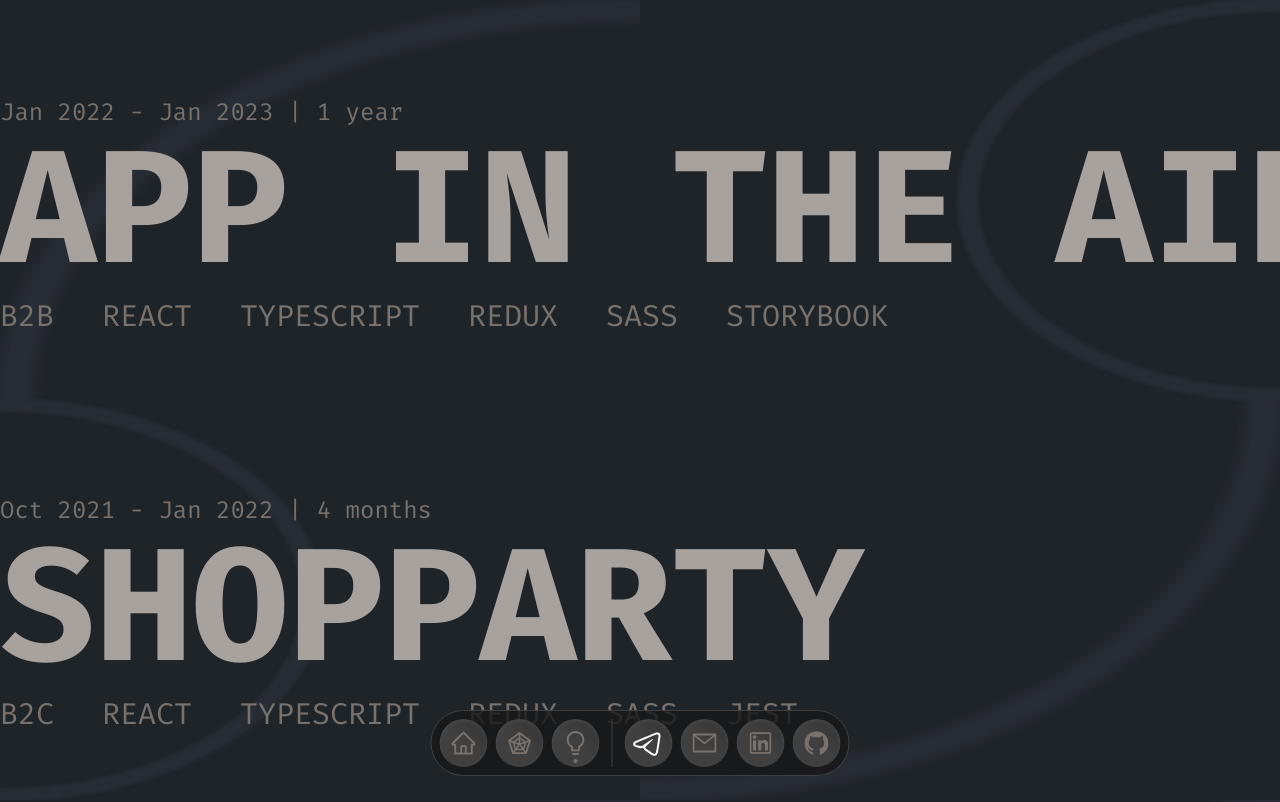
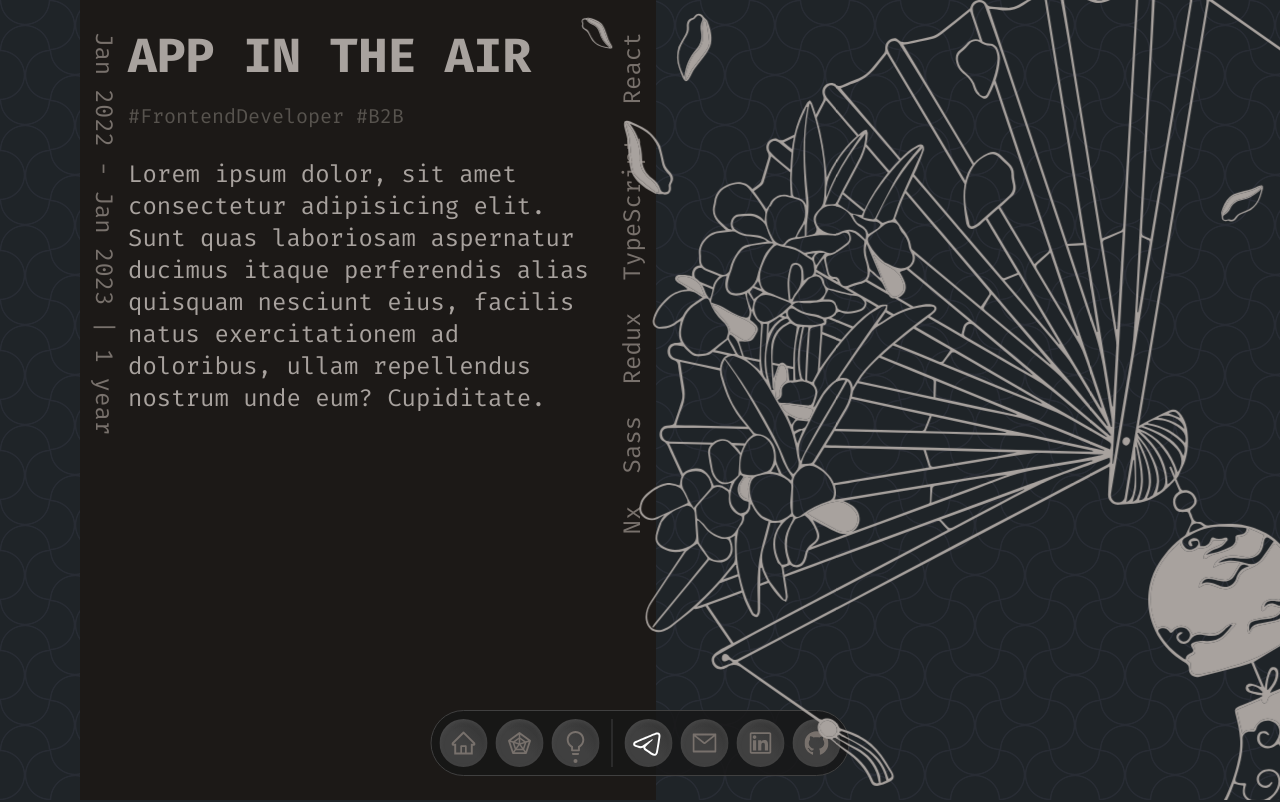
Before and after one commit to fenek-dev/fenek.me, a Next.js app: page /projects in a window 1280 px wide. Shown: the top 802 px of the page. Built offline with nearby package versions, Linux system fonts and the light colour scheme.

Commit message:
Start remading the projects page

```diff
--- a/app/(pages)/projects/page.tsx
+++ b/app/(pages)/projects/page.tsx
@@ -1,31 +1,15 @@
 import { ProjectLine } from "@/app/_modules/shared/atoms/ProjectLine";
 import React from "react";
+import { AppInTheAirSection } from "./sections/AppInTheAirSection";
 
 const Projects = () => {
   return (
-    <div className="text-white overflow-x-clip">
-      <div className="md:py-24 py-16 flex flex-col md:gap-40 gap-20">
-        <ProjectLine
-          href="https://business.appintheair.com"
-          technologies={[
-            "B2B",
-            "React",
-            "TypeScript",
-            "Redux",
-            "Sass",
-            "Storybook",
-          ]}
-          duration="Jan 2022 - Jan 2023 | 1 year"
-          index={0}
-        >
-          App in the Air
-        </ProjectLine>
+    <div className="absolute inset-0 snap-y snap-mandatory scroll-smooth overflow-y-auto overflow-x-hidden h-screen">
+      <AppInTheAirSection />
       <ProjectLine
         href="https://shop.shopparty.com"
         technologies={["B2C", "React", "TypeScript", "Redux", "Sass", "Jest"]}
         duration="Oct 2021 - Jan 2022 | 4 months"
-          direction={-1}
-          index={1}
       >
         ShopParty
       </ProjectLine>
@@ -40,11 +24,9 @@
           "Hermione",
         ]}
         duration="Jun 2021 - Oct 2021 | 5 months"
-          index={2}
       >
         Yandex
       </ProjectLine>
-      </div>
     </div>
   );
 };
--- /dev/null
+++ b/app/(pages)/projects/sections/AppInTheAirSection.tsx
@@ -0,0 +1,44 @@
+"use client";
+import React from "react";
+import SectionSvg from "../../../_modules/app/assets/sections/section1.svg";
+
+export const AppInTheAirSection = () => {
+  return (
+    <div className="min-h-screen snap-start md:p-20 relative overflow-hidden">
+      <SectionSvg className="scale-[1.75] absolute top-1/2 -translate-y-1/2 right-20 z-10 fill-stone-400" />
+      <div className=" absolute top-0 bottom-0 left-20 bg-stone-900 w-[36rem] p-8 px-12">
+        <span className="text-stone-500 sm:text-2xl text-lg vertical-lr absolute top-8 left-2">
+          Jan 2022 - Jan 2023 | 1 year
+        </span>
+        <div className="vertical-lr absolute top-8 right-2 -scale-100 text-stone-500 sm:text-2xl text-lg flex gap-8">
+          {["Nx", "Sass", "Redux", "TypeScript", "React"].map((item) => (
+            <span
+              key={item}
+              className="transition-all duration-300 hover:font-bold hover:text-rose-300/50 hover:tracking-wider"
+            >
+              {item}
+            </span>
+          ))}
+        </div>
+        <a
+          href="https://business.appintheair.com"
+          target="_blank"
+          rel="noopener noreferrer"
+          className="inline-block text-stone-400 lg:text-5xl md:text-xl text-base uppercase font-bold whitespace-nowrap leading-none transition-all duration-300 mb-2 group hover:text-cyan-300/50 hover:tracking-widest"
+        >
+          App in the Air
+          <span className="block max-w-0 group-hover:max-w-full transition-all delay-150 duration-300 h-0.5 bg-cyan-300/50"></span>
+        </a>
+        <span className="mt-3 inline-block text-stone-600 sm:text-xl text-lg">
+          #FrontendDeveloper #B2B
+        </span>
+        <p className="mt-7 text-stone-400 sm:text-2xl text-lg leading-relaxed">
+          Lorem ipsum dolor, sit amet consectetur adipisicing elit. Sunt quas
+          laboriosam aspernatur ducimus itaque perferendis alias quisquam
+          nesciunt eius, facilis natus exercitationem ad doloribus, ullam
+          repellendus nostrum unde eum? Cupiditate.
+        </p>
+      </div>
+    </div>
+  );
+};
--- a/app/_modules/shared/atoms/ProjectLine.tsx
+++ b/app/_modules/shared/atoms/ProjectLine.tsx
@@ -6,8 +6,6 @@
   technologies: string[];
   href: string;
   duration: string;
-  direction?: -1 | 1;
-  index: number;
 }
 
 export const ProjectLine = ({
@@ -15,30 +13,9 @@
   technologies,
   href,
   duration,
-  direction = 1,
-  index,
 }: React.PropsWithChildren<ProjectLineProps>) => {
   return (
-    <motion.div
-      initial={{
-        x: direction * 100 + "%",
-      }}
-      animate={{
-        x: "0%",
-      }}
-      transition={{
-        type: "spring",
-        stiffness: 75,
-        duration: 0.3,
-        delay: 0.2 + 0.3 * index,
-      }}
-      drag="x"
-      dragConstraints={{
-        left: 0,
-        right: 0,
-      }}
-      className="cursor-grab"
-    >
+    <motion.div className="min-h-screen snap-start md:p-20">
       <span className="text-stone-500 sm:text-2xl text-lg block">
         {duration}
       </span>
@@ -46,7 +23,7 @@
         href={href}
         target="_blank"
         rel="noopener noreferrer"
-        className="inline-block text-stone-400 lg:text-[10rem] md:text-7xl text-5xl  uppercase font-bold whitespace-nowrap leading-none transition-all duration-300 mb-2 group hover:text-cyan-300 hover:tracking-widest"
+        className="inline-block text-stone-400 lg:text-[9rem] md:text-7xl text-5xl uppercase font-bold whitespace-nowrap leading-none transition-all duration-300 mb-2 group hover:text-cyan-300 hover:tracking-widest"
       >
         {children}
         <span className="block max-w-0 group-hover:max-w-full transition-all delay-150 duration-300 h-0.5 bg-cyan-300"></span>
--- a/app/globals.scss
+++ b/app/globals.scss
@@ -6,6 +6,11 @@
     .btn-rounded {
         @apply sm:w-12 sm:h-12 w-10 h-10 bg-neutral-700 rounded-full bg-gradient-to-tr from-neutral-700/50 via-neutral-700 to-neutral-800/50 shadow-inner shadow-neutral-600/60 flex justify-center items-center;
     }
+}
+
+.vertical-lr {
+    writing-mode: vertical-rl;
+    text-orientation: mixed;
 }
 
 html {
```
Also changed, not shown: app/_modules/app/assets/sections/section1.svg (added). Lines whose indentation alone changed are shown as unchanged.
